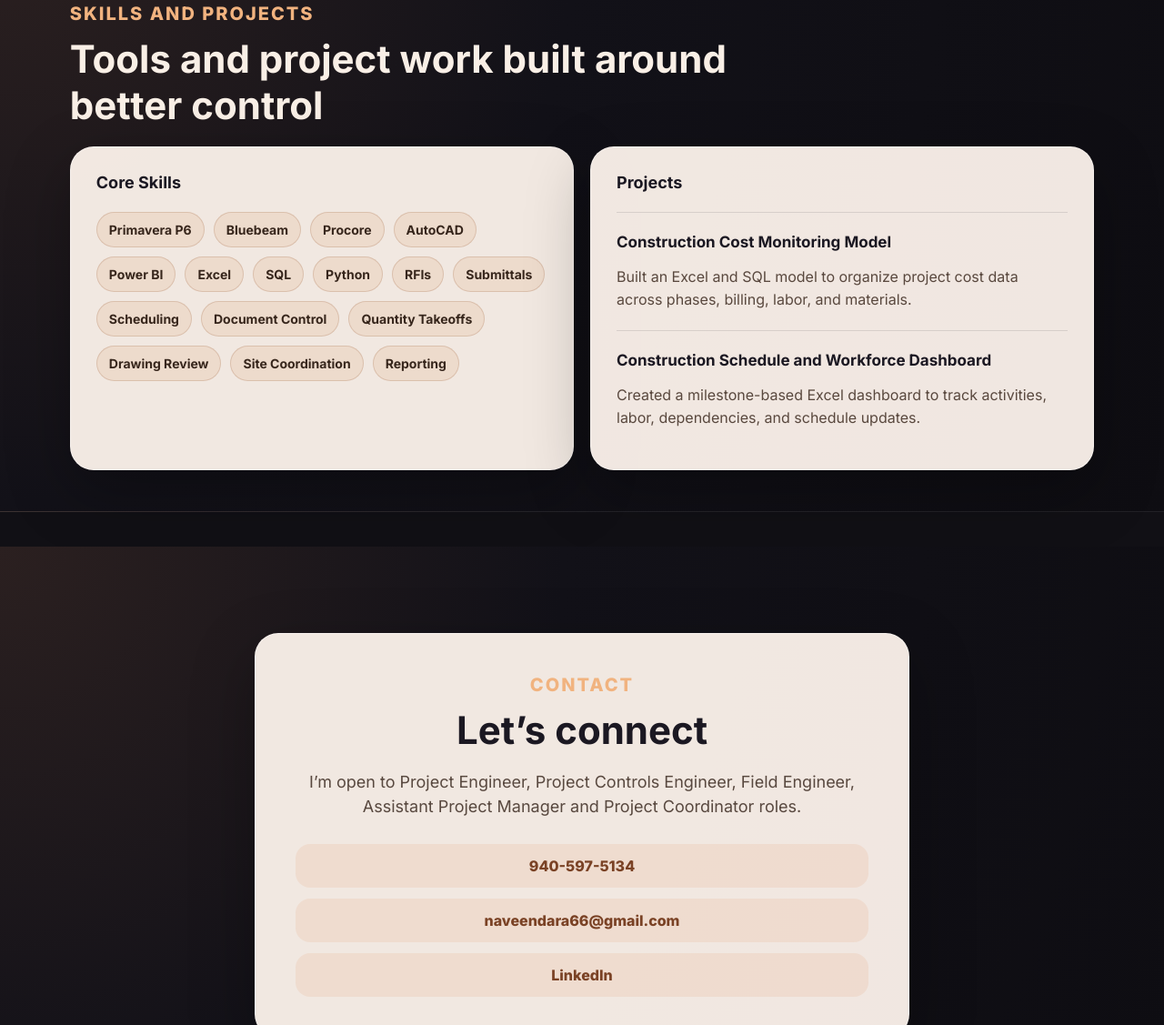
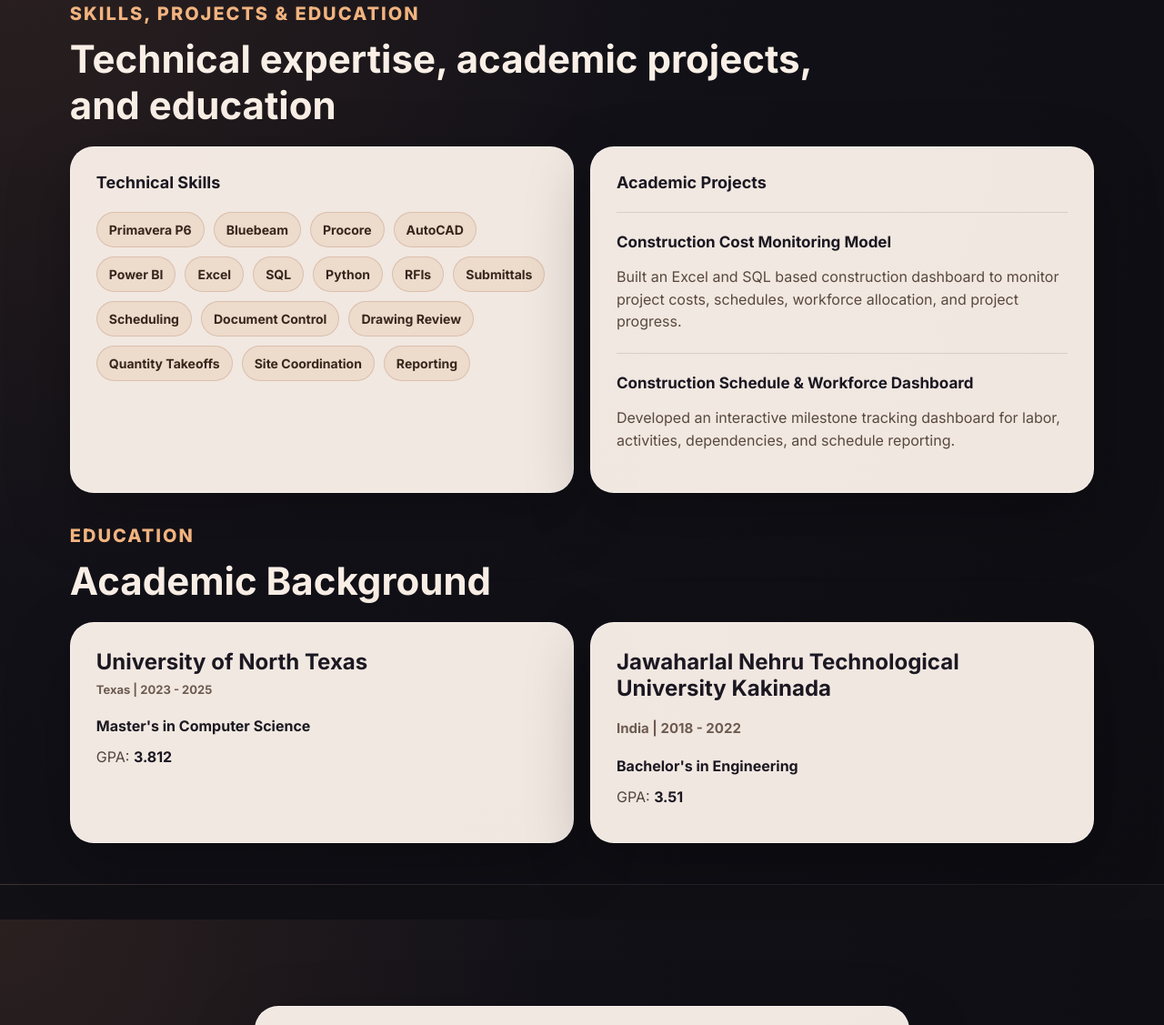
Before and after one commit to DARANAVEEN994/Portfolio, a plain HTML site: page index.html in a window 1280 px wide. Shown: the part 1667-2794 px from the top of the page at 91% size. Drawn offline with Linux system fonts and the light colour scheme.

Commit message:
Update index.html

```diff
--- a/index.html
+++ b/index.html
@@ -81,32 +81,103 @@
   </section>
 
   <section id="skills" class="page content-page split-page">
+
   <div class="section-header">
-      <p class="eyebrow">Skills and Projects</p>
-      <h2>Tools and project work built around better control</h2>
+    <p class="eyebrow">Skills, Projects & Education</p>
+    <h2>Technical expertise, academic projects, and education</h2>
   </div>
+
   <div class="two-column">
+
+    <!-- Skills -->
     <div class="card">
-        <h3>Core Skills</h3>
+      <h3>Technical Skills</h3>
+
       <div class="skill-grid">
-          <span>Primavera P6</span><span>Bluebeam</span><span>Procore</span><span>AutoCAD</span>
-          <span>Power BI</span><span>Excel</span><span>SQL</span><span>Python</span>
-          <span>RFIs</span><span>Submittals</span><span>Scheduling</span><span>Document Control</span>
-          <span>Quantity Takeoffs</span><span>Drawing Review</span><span>Site Coordination</span><span>Reporting</span>
+        <span>Primavera P6</span>
+        <span>Bluebeam</span>
+        <span>Procore</span>
+        <span>AutoCAD</span>
+        <span>Power BI</span>
+        <span>Excel</span>
+        <span>SQL</span>
+        <span>Python</span>
+        <span>RFIs</span>
+        <span>Submittals</span>
+        <span>Scheduling</span>
+        <span>Document Control</span>
+        <span>Drawing Review</span>
+        <span>Quantity Takeoffs</span>
+        <span>Site Coordination</span>
+        <span>Reporting</span>
       </div>
     </div>
-      <div class="card projects-card">
-        <h3>Projects</h3>
+
+    <!-- Projects -->
+    <div class="card">
+
+      <h3>Academic Projects</h3>
+
       <div class="project-item">
         <h4>Construction Cost Monitoring Model</h4>
-          <p>Built an Excel and SQL model to organize project cost data across phases, billing, labor, and materials.</p>
+
+        <p>
+          Built an Excel and SQL based construction dashboard to monitor
+          project costs, schedules, workforce allocation, and project
+          progress.
+        </p>
       </div>
+
       <div class="project-item">
-          <h4>Construction Schedule and Workforce Dashboard</h4>
-          <p>Created a milestone-based Excel dashboard to track activities, labor, dependencies, and schedule updates.</p>
+        <h4>Construction Schedule & Workforce Dashboard</h4>
+
+        <p>
+          Developed an interactive milestone tracking dashboard for labor,
+          activities, dependencies, and schedule reporting.
+        </p>
       </div>
+
     </div>
+
   </div>
+
+  <!-- Education -->
+
+<div class="section-header" style="margin-top:35px;">
+    <p class="eyebrow">Education</p>
+    <h2>Academic Background</h2>
+</div>
+
+<div class="two-column">
+
+    <div class="card education-card">
+
+        <h3>University of North Texas</h3>
+
+        <p class="meta">Texas | 2023 - 2025</p>
+
+        <div class="education-content">
+            <p><strong>Master's in Computer Science</strong></p>
+            <p>GPA: <strong>3.812</strong></p>
+        </div>
+
+    </div>
+
+    <div class="card education-card">
+
+        <h3>Jawaharlal Nehru Technological University Kakinada</h3>
+
+        <p class="meta">India | 2018 - 2022</p>
+
+        <div class="education-content">
+            <p><strong>Bachelor's in Engineering</strong></p>
+            <p>GPA: <strong>3.51</strong></p>
+        </div>
+
+    </div>
+
+</div>
+
 </section>
 
   <section id="contact" class="page content-page contact-page">
```
Lines whose indentation alone changed are shown as unchanged.
